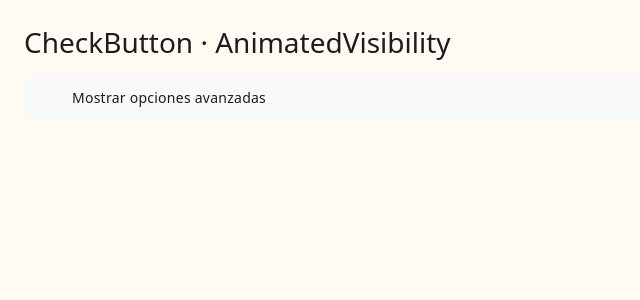
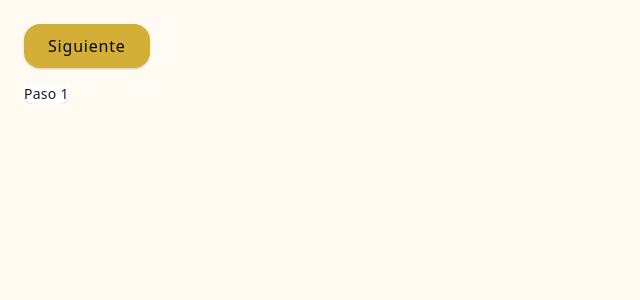
Before and after one commit to danielitoCode/compose_svelted, a Svelte app: page / in a window 1280 px wide. Shown: the top 300 px of the page, without its empty margins (0-640 px from the left). Built offline with nearby package versions, Linux system fonts and the light colour scheme.

Commit message:
AnimatedContet y checkButton motion CV2

```diff
--- a/src/App.svelte
+++ b/src/App.svelte
@@ -9,7 +9,8 @@
         Icon,
         ColorScheme,
         RoundedCornerShape, Row, TextField, Box, Alignment, TextStyle, Button, Density, LazyColumn, Card, Spacer,
-        LazyRow, Scaffold, ButtonWithIcon, OutlinedButton, AnimatedVisibility, scaleIn, fadeOut, CheckButton, fadeIn
+        LazyRow, Scaffold, ButtonWithIcon, OutlinedButton, AnimatedVisibility, scaleIn, fadeOut, CheckButton, fadeIn,
+        AnimatedContent, scaleFade
     } from "./lib";
 
     import { Modifier } from "./lib";
@@ -18,6 +19,7 @@
     import ProfesionalLogin from "./samples/ProfesionalLogin.svelte";
 
     let enabled = false;
+    let step = 1;
 
 </script>
 
@@ -31,48 +33,15 @@
                     verticalArrangement={Arrangement.spacedBy(16)}
                     modifier={Modifier.padding(24)}
             >
-                <Text textStyle={TextStyle.HeadlineMedium}>
-                    CheckButton · AnimatedVisibility
-                </Text>
+                <Button onClick={() => step++}>
+                    Siguiente
+                </Button>
 
-                <!-- CheckButton test -->
-                <CheckButton
-                        checked={enabled}
-                        onCheckedChange={v => enabled = v}
-                        modifier={Modifier.fillMaxWidth()}
-                >
-                    <Text>
-                        Mostrar opciones avanzadas
-                    </Text>
-                </CheckButton>
-
-                <!-- Animated content -->
-                <AnimatedVisibility
-                        visible={enabled}
-                        enter={fadeIn()}
-                        exit={fadeOut()}
-                >
-                    <Card elevation={4} modifier={Modifier.fillMaxWidth()}>
-                        <Column
-                                verticalArrangement={Arrangement.spacedBy(8)}
-                                modifier={Modifier.padding(16)}
-                        >
-                            <Text textStyle={TextStyle.TitleMedium}>
-                                Opciones avanzadas
-                            </Text>
-
-                            <Text textStyle={TextStyle.BodyMedium}>
-                                Este contenido aparece y desaparece
-                                usando AnimatedVisibility, controlado
-                                por el estado del CheckButton.
-                            </Text>
-
-                            <Text textStyle={TextStyle.BodySmall}>
-                                ✔ Estado: {enabled ? "ACTIVO" : "INACTIVO"}
-                            </Text>
-                        </Column>
+                <AnimatedContent targetState={step} transition={scaleFade()}>
+                    <Card>
+                        <Text>Paso {step}</Text>
                     </Card>
-                </AnimatedVisibility>
+                </AnimatedContent>
             </Column>
         </Surface>
     </AppRoot>
--- /dev/null
+++ b/src/lib/components/motion/AnimatedContent.svelte
@@ -0,0 +1,38 @@
+<script lang="ts">
+    import type { ContentTransition } from "../../core/motion/ContentTransition";
+    import { fade } from "../../core/motion/contentTransitions";
+
+    export let targetState: any;
+    export let transition: ContentTransition = fade();
+
+    let currentState = targetState;
+    let previousState: any = null;
+    let animating = false;
+
+    $: if (targetState !== currentState) {
+        previousState = currentState;
+        currentState = targetState;
+        animating = true;
+
+        setTimeout(() => {
+            previousState = null;
+            animating = false;
+        }, transition.duration);
+    }
+</script>
+
+<div class="relative overflow-hidden">
+    {#if previousState !== null}
+        <div
+                class={`absolute inset-0 ${transition.exit}`}
+        >
+            <slot value={previousState} />
+        </div>
+    {/if}
+
+    <div
+            class={`${animating ? transition.enter : ""}`}
+    >
+        <slot value={currentState} />
+    </div>
+</div>
--- /dev/null
+++ b/src/lib/core/motion/ContentTransition.ts
@@ -0,0 +1,5 @@
+export type ContentTransition = {
+    enter: string;
+    exit: string;
+    duration: number;
+};
--- /dev/null
+++ b/src/lib/core/motion/contentTransitions.ts
@@ -0,0 +1,25 @@
+import type { ContentTransition } from "./ContentTransition";
+
+export function fade(): ContentTransition {
+    return {
+        enter: "transition-opacity duration-200 ease-out opacity-100",
+        exit: "transition-opacity duration-200 ease-in opacity-0",
+        duration: 200
+    };
+}
+
+export function slideHorizontal(): ContentTransition {
+    return {
+        enter: "transition-transform duration-200 ease-out translate-x-0",
+        exit: "transition-transform duration-200 ease-in -translate-x-full",
+        duration: 200
+    };
+}
+
+export function scaleFade(): ContentTransition {
+    return {
+        enter: "transition-all duration-220 ease-out opacity-100 scale-100",
+        exit: "transition-all duration-180 ease-in opacity-0 scale-95",
+        duration: 220
+    };
+}
--- a/src/lib/index.ts
+++ b/src/lib/index.ts
@@ -29,7 +29,10 @@ export { default as LazyRow } from "./components/layouts/LazyRow.svelte"
 export { default as Icon } from "./components/Icon.svelte"
 export { default as Image } from "./components/Image.svelte"
 export { default as Scaffold } from "./components/layouts/Scafold.svelte"
+// Motions
 export { default as AnimatedVisibility } from "./components/motion/AnimatedVisibility.svelte"
+export { default as AnimatedContent } from "./components/motion/AnimatedContent.svelte"
+
 
 // =========================
 // TOKENS / API (TS only)
@@ -46,3 +49,4 @@ export * from "./components/ContentScale"
 export * from "./core/theme/Density"
 export * from "./core/motion/AnimationSpec"
 export * from "./core/motion/transitions"
+export * from "./core/motion/contentTransitions"
```
